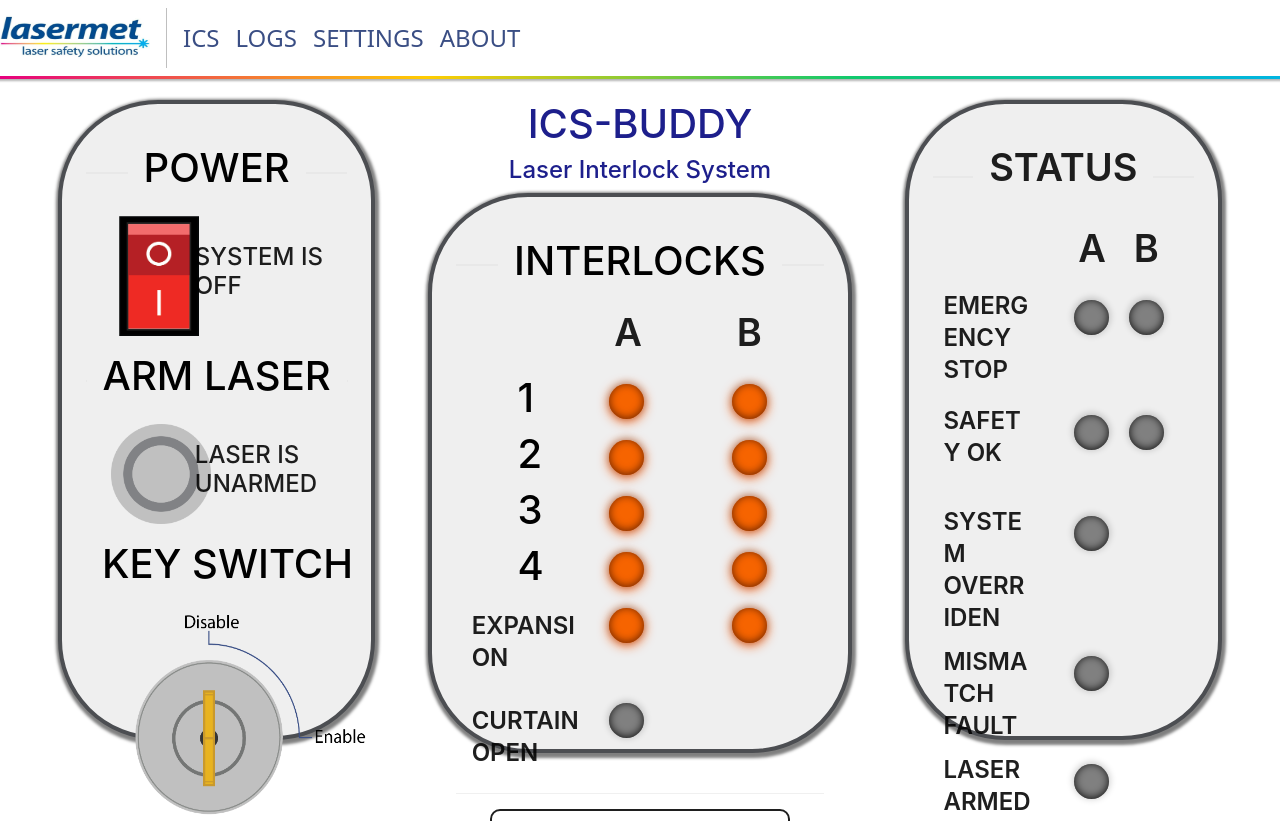
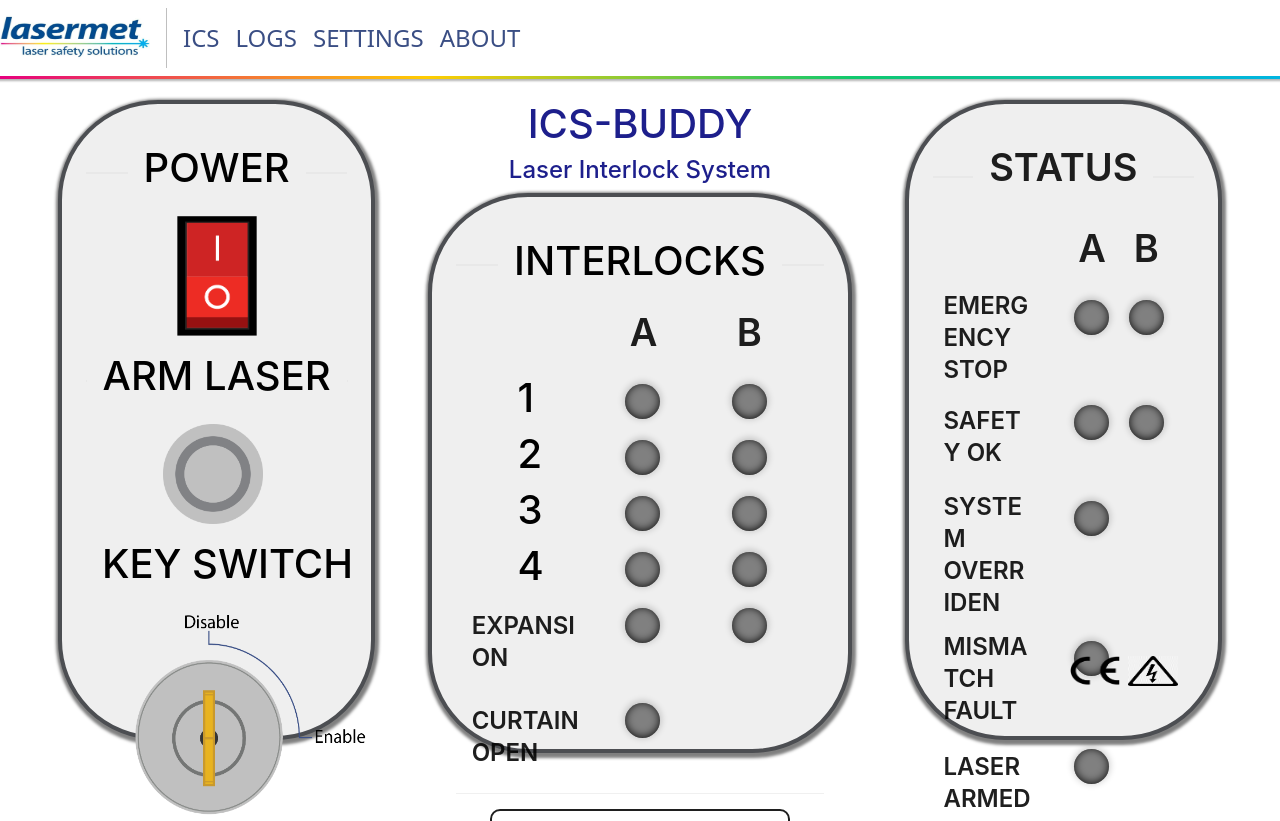
Before and after one commit to kobef1/ics_buddy, a React (Create React App) app: page / in a window 1280 px wide. Shown: the top 821 px of the page. Built offline with nearby package versions, Linux system fonts and the light colour scheme; no server answers.

Commit message:
minor adjustments

```diff
--- a/src/Pages/ics.css
+++ b/src/Pages/ics.css
@@ -131,3 +131,9 @@
 .click{
     cursor:pointer;
 }
+
+#bot{
+    position: absolute;
+    bottom: 50px;
+    right: 40px;
+}
--- a/src/Pages/ics_buddy.jsx
+++ b/src/Pages/ics_buddy.jsx
@@ -1,7 +1,7 @@
 
 import "bootstrap/dist/css/bootstrap.min.css";
 import './ics.css';
-import { Divider, Row, Col, Card, Typography} from "antd";
+import { Divider, Row, Col, Card, Typography, Space} from "antd";
 
 // import  from './switch-on.png'
 
@@ -27,13 +27,12 @@
               <Divider>
                 <h1>POWER</h1>
               </Divider>
-              <Row align={"middle"}>
-                <Col span={10} push={3}>
+              <Row align={"middle"} justify={"center"}>
                 <div>
                   {" "}
                   <img
                     src={
-                        il1a === "1"
+                      myData !== null
                         ? require("./images/switch-on.png")
                         : require("./images/switch-off.png")
                     }
@@ -41,18 +40,13 @@
                     height={120}
                   />
                 </div>
-                </Col>
-                <Col span={14}>
-                  <h4>SYSTEM IS {il1a === "1" ? "ON" : "OFF"}</h4>
-                </Col>
               </Row>
               <Divider>
                 <h1>ARM LASER</h1>
               </Divider>
-              <Row align={"middle"}>
-                <Col span={10} push={3}>
+              <Row align={"middle"} justify={"center"}>
                 <img
-                    class="click"
+                  class={enableLED === "0" ? "click" : null}
                   src={
                     enableLED === "0"
                       ? require("./images/pushbutton-on2.png")
@@ -60,12 +54,8 @@
                   }
                   width={100}
                   height={100}
-                    style={{marginLeft:'-8px'}}
+                  style={{ marginLeft: "-8px" }}
                 />
-                </Col>
-                <Col span={14}>
-                  <h4>LASER IS {enableLED === "0" ? "ARMED" : "UNARMED"}</h4>
-                </Col>
               </Row>
               <Divider>
                 <h1>KEY SWITCH</h1>
@@ -103,25 +93,45 @@
               </Divider>
               <Row>
                 <Col span={1} offset={4}></Col>
-                <Col span={3} offset={5}>
-                  <Typography.Title style={{marginLeft:'5px'}}>A</Typography.Title>
+                <Col span={3} offset={6}>
+                  <Typography.Title style={{ marginLeft: "5px" }}>
+                    A
+                  </Typography.Title>
                 </Col>
-                <Col span={5} push={5}>
-                  <Typography.Title style={{marginLeft:'5px'}}>B</Typography.Title>
+                <Col span={5} push={4}>
+                  <Typography.Title style={{ marginLeft: "5px" }}>
+                    B
+                  </Typography.Title>
                 </Col>
               </Row>
               <Row>
                 <Col span={6} push={4}>
                   <h1> 1</h1>
                 </Col>
-                <Col span={4} push={4}>
+                <Col span={4} push={5}>
                   <div class="led-box">
-                    <div class={il1a === "1" ? "led-green" : "led-orange"}></div>
+                    <div
+                      class={
+                        il1a === "1"
+                          ? "led-green"
+                          : il1a === "0"
+                          ? "led-orange"
+                          : "led-off"
+                      }
+                    ></div>
                   </div>
                 </Col>
                 <Col span={4} push={8}>
                   <div class="led-box">
-                    <div class={il1b === "1" ? "led-green" : "led-orange"}></div>
+                    <div
+                      class={
+                        il1b === "1"
+                          ? "led-green"
+                          : il1b === "0"
+                          ? "led-orange"
+                          : "led-off"
+                      }
+                    ></div>
                   </div>
                 </Col>
               </Row>
@@ -129,14 +139,30 @@
                 <Col span={6} push={4}>
                   <h1> 2</h1>
                 </Col>
-                <Col span={4} push={4}>
+                <Col span={4} push={5}>
                   <div class="led-box">
-                    <div class={il2a === "1" ? "led-green" : "led-orange"}></div>
+                    <div
+                      class={
+                        il2a === "1"
+                          ? "led-green"
+                          : il2a === "0"
+                          ? "led-orange"
+                          : "led-off"
+                      }
+                    ></div>
                   </div>
                 </Col>
                 <Col span={4} push={8}>
                   <div class="led-box">
-                    <div class={il2b === "1" ? "led-green" : "led-orange"}></div>
+                    <div
+                      class={
+                        il2b === "1"
+                          ? "led-green"
+                          : il2b === "0"
+                          ? "led-orange"
+                          : "led-off"
+                      }
+                    ></div>
                   </div>
                 </Col>
               </Row>
@@ -144,14 +170,30 @@
                 <Col span={6} push={4}>
                   <h1> 3</h1>
                 </Col>
-                <Col span={4} push={4}>
+                <Col span={4} push={5}>
                   <div class="led-box">
-                    <div class={il3a === "1" ? "led-green" : "led-orange"}></div>
+                    <div
+                      class={
+                        il3a === "1"
+                          ? "led-green"
+                          : il3a === "0"
+                          ? "led-orange"
+                          : "led-off"
+                      }
+                    ></div>
                   </div>
                 </Col>
                 <Col span={4} push={8}>
                   <div class="led-box">
-                    <div class={il3b === "1" ? "led-green" : "led-orange"}></div>
+                    <div
+                      class={
+                        il3b === "1"
+                          ? "led-green"
+                          : il3b === "0"
+                          ? "led-orange"
+                          : "led-off"
+                      }
+                    ></div>
                   </div>
                 </Col>
               </Row>
@@ -159,14 +201,27 @@
                 <Col span={6} push={4}>
                   <h1> 4</h1>
                 </Col>
-                <Col span={4} push={4}>
+                <Col span={4} push={5}>
                   <div class="led-box">
-                    <div class={il4a === "1" ? "led-green" : "led-orange"}></div>
+                    <div
+                      class={
+                        il4a === "1"
+                          ? "led-green"
+                          : il4a === "0"
+                          ? "led-orange"
+                          : "led-off"
+                      }
+                    ></div>
                   </div>
                 </Col>
                 <Col span={4} push={8}>
                   <div class="led-box">
-                    <div class={il4b === "1" ? "led-green" : "led-orange"}></div>
+                    <div
+                      class={ il4b === "1" ? "led-green": il4b === "0"
+                          ? "led-orange"
+                          : "led-off"
+                      }
+                    ></div>
                   </div>
                 </Col>
               </Row>
@@ -176,14 +231,14 @@
                     <h3>EXPANSION</h3>
                   </Typography.Title>
                 </Col>
-                <Col span={4} push={3}>
+                <Col span={4} push={4}>
                   <div class="led-box">
-                    <div class={expnA === "1" ? "led-green" : "led-orange"}></div>
+                    <div class={expnA === "1" ? "led-green" : "led-off"}></div>
                   </div>
                 </Col>
                 <Col span={4} push={7}>
                   <div class="led-box">
-                    <div class={expnB === "1" ? "led-green" : "led-orange"}></div>
+                    <div class={expnB === "1" ? "led-green" : "led-off"}></div>
                   </div>
                 </Col>
               </Row>
@@ -194,7 +249,7 @@
                     <h3>CURTAIN OPEN</h3>
                   </Typography.Title>
                 </Col>
-                <Col span={4} push={3}>
+                <Col span={4} push={4}>
                   <div class="led-box">
                     <div class={s2Open === "1" ? "led-green" : "led-off"}></div>
                   </div>
@@ -219,7 +274,7 @@
                       alignItems: "center",
                     }}
                   >
-                    {s3Open === "1" ? "NORMAL" : "ALIGNMENT"} MODE
+                    {s3Open === "0" ? "NORMAL" : "ALIGNMENT"} MODE
                   </h2>
                 </div>
               </Row>
@@ -242,13 +297,17 @@
               <Row>
                 <Col span={8} push={1}></Col>
                 <Col span={3} push={5}>
-                  <Typography.Title style={{marginLeft:'4px'}}>A</Typography.Title>
+                  <Typography.Title style={{ marginLeft: "4px" }}>
+                    A
+                  </Typography.Title>
                 </Col>
                 <Col span={5} push={7}>
-                  <Typography.Title style={{marginLeft:'5px'}}>B</Typography.Title>
+                  <Typography.Title style={{ marginLeft: "5px" }}>
+                    B
+                  </Typography.Title>
                 </Col>
               </Row>
-              <Row>
+              <Row style={{ marginBottom: "-10px" }}>
                 <Col span={8} push={1}>
                   <Typography.Title>
                     <h3>EMERGENCY STOP</h3>
@@ -265,9 +324,9 @@
                   </div>
                 </Col>
               </Row>
-              <Row style={{ marginBottom: "25px" }}>
+              <Row style={{ marginBottom: "10px" }}>
                 <Col span={8} push={1}>
-                  <Typography>
+                  <Typography style={{ marginTop: "10px" }}>
                     <h3>SAFETY OK</h3>
                   </Typography>
                 </Col>
@@ -316,7 +375,7 @@
               </Row>
               <Row>
                 <Col span={10} push={1}>
-                  <Typography>
+                  <Typography style={{ marginTop: "12px" }}>
                     <h3>LASER ARMED</h3>
                   </Typography>
                 </Col>
@@ -327,10 +386,15 @@
                     ></div>
                   </div>
                 </Col>
-                <Col span={4} push={6}></Col>
+              </Row>
               <Divider />
-                <img src={require("./images/ce.png")} width={50} height={50} />
-              </Row>
+              <div id= "bot">
+              <Row alignItems={"flex-end"} justify={"end"} style={{alignItems:'flex-end'}}>
+                <Space>
+                  <img src={require("./images/ce.png")} width={50} height={30} />
+                  <img src={require("./images/volt.png")} width={50} height={30} />
+                </Space>
+              </Row></div>
             </Card>
           </Col>
         </Row>
```
Also changed, not shown: src/Pages/images/switch-on.png, src/Pages/images/volt.png (added). Lines whose indentation alone changed are shown as unchanged.
